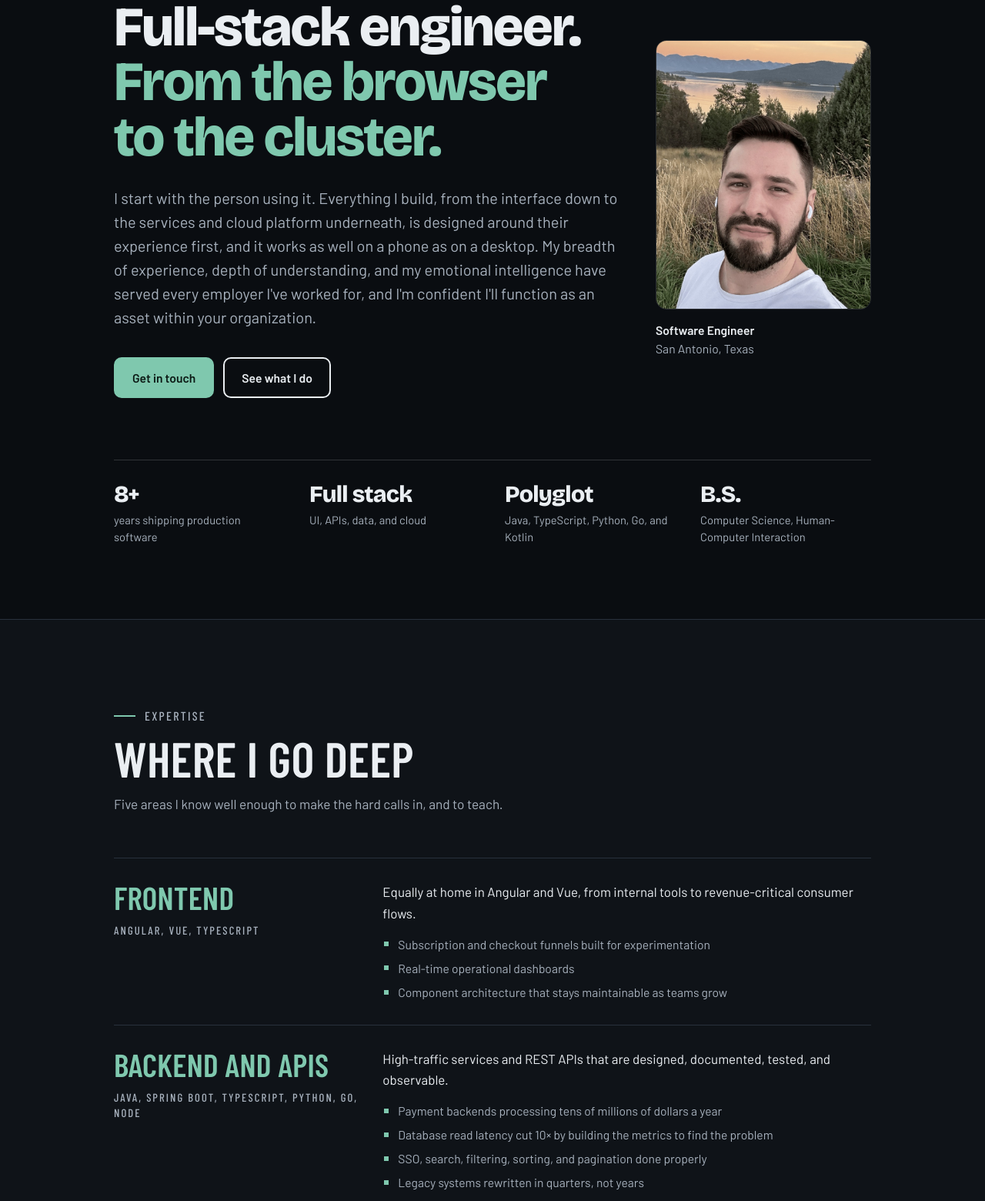
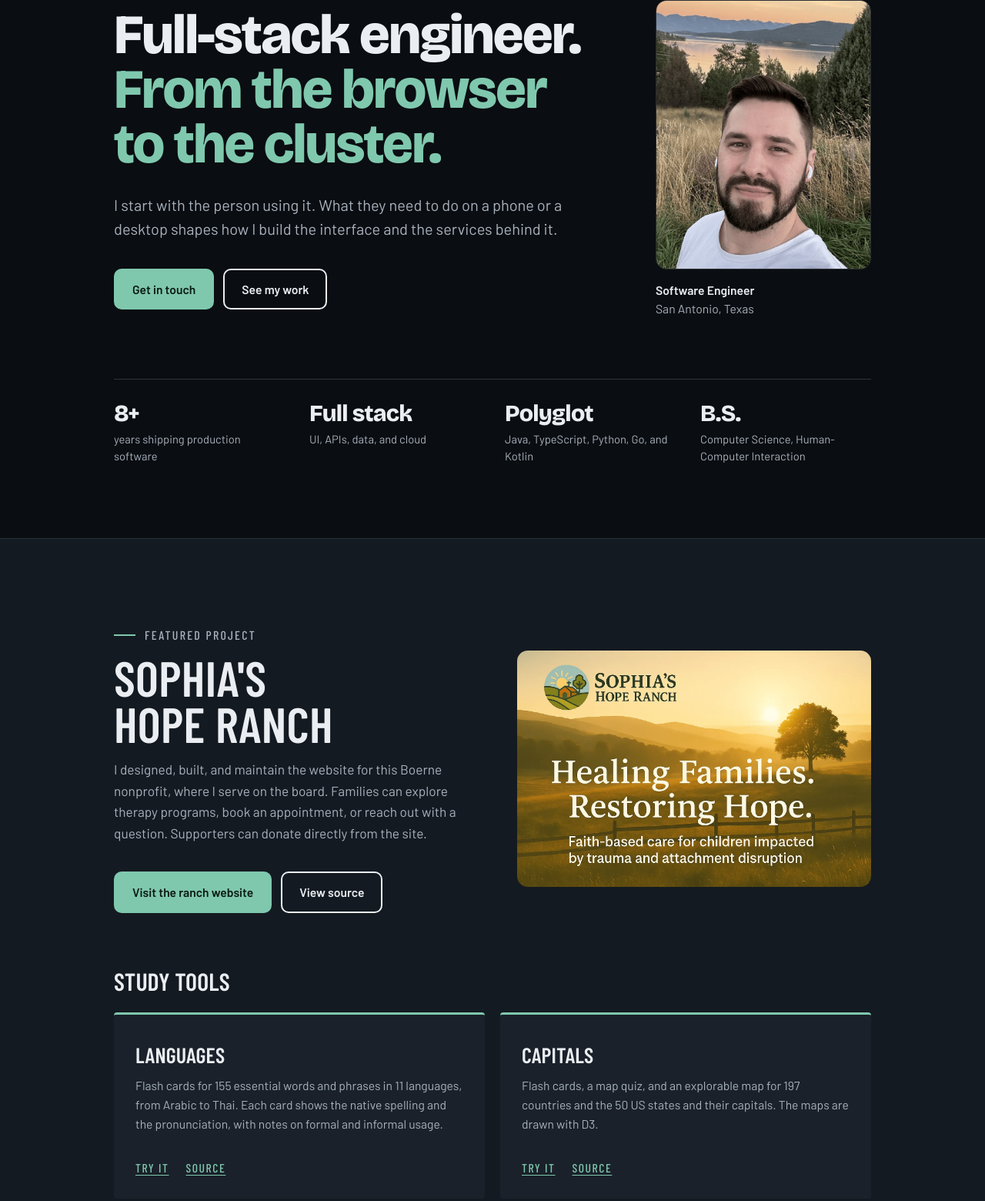
Before and after one commit to alex-schultz/akschultz, a plain HTML site: page index.html in a window 1280 px wide. Shown: the part 181-1741 px from the top of the page at 77% size. Drawn offline with nearby package versions, Linux system fonts and the light colour scheme.

Commit message:
feat: reduce lede, feature SHR

```diff
--- a/index.html
+++ b/index.html
@@ -44,8 +44,8 @@
           <span class="hamburger"></span>
         </button>
         <nav id="nav-menu" aria-label="Sections">
+          <a href="#projects">Projects</a>
           <a href="#expertise">Expertise</a>
-          <a href="#projects">Projects</a>
           <a href="#approach">Approach</a>
           <a href="#testimonials">Testimonials</a>
           <a href="#community">Community</a>
@@ -66,15 +66,12 @@
                 <span class="soft">From the browser to the cluster.</span>
               </h1>
               <p class="lede">
-                I start with the person using it. Everything I build, from the interface down to the
-                services and cloud platform underneath, is designed around their experience first,
-                and it works as well on a phone as on a desktop. My breadth of experience, depth
-                of understanding, and my emotional intelligence have served every employer I've worked for,
-                and I'm confident I'll function as an asset within your organization.
+                I start with the person using it. What they need to do on a phone or a desktop
+                shapes how I build the interface and the services behind it.
               </p>
               <div class="actions">
                 <a class="btn primary" href="mailto:SchultzAlex@icloud.com">Get in touch</a>
-                <a class="btn" href="#expertise">See what I do</a>
+                <a class="btn" href="#projects">See my work</a>
               </div>
             </div>
             <div class="hero-aside">
@@ -109,6 +106,55 @@
               <dd>Computer Science, Human-Computer Interaction</dd>
             </div>
           </dl>
+        </div>
+      </section>
+
+      <!-- Projects -->
+      <section id="projects" class="section tinted">
+        <div class="wrap">
+          <div class="featured-project">
+            <header class="section-head">
+              <p class="eyebrow">Featured project</p>
+              <h2>Sophia's Hope Ranch</h2>
+              <p>
+                I designed, built, and maintain the website for this Boerne nonprofit, where I
+                serve on the board. Families can explore therapy programs, book an appointment,
+                or reach out with a question. Supporters can donate directly from the site.
+              </p>
+              <div class="actions">
+                <a class="btn primary" href="https://sophiashoperanch.org/" target="_blank" rel="noopener">Visit the ranch website</a>
+                <a class="btn" href="https://github.com/alex-schultz/sophias-hope-ranch" target="_blank" rel="noopener">View source</a>
+              </div>
+            </header>
+            <img src="assets/sophias-hope-ranch.webp" width="1536" height="1024" loading="lazy"
+              alt="Sophia’s Hope Ranch logo over a sunlit pasture. Healing Families. Restoring Hope." />
+          </div>
+          <h3 class="sub">Study tools</h3>
+          <div class="project-grid">
+            <article class="card">
+              <h4>Languages</h4>
+              <p>
+                Flash cards for 155 essential words and phrases in 11 languages, from Arabic to
+                Thai. Each card shows the native spelling and the pronunciation, with notes on
+                formal and informal usage.
+              </p>
+              <p class="card-links">
+                <a href="https://alex-schultz.github.io/languages/" target="_blank" rel="noopener">Try it</a>
+                <a href="https://github.com/alex-schultz/languages" target="_blank" rel="noopener">Source</a>
+              </p>
+            </article>
+            <article class="card">
+              <h4>Capitals</h4>
+              <p>
+                Flash cards, a map quiz, and an explorable map for 197 countries and the 50 US
+                states and their capitals. The maps are drawn with D3.
+              </p>
+              <p class="card-links">
+                <a href="https://alex-schultz.github.io/capitals/" target="_blank" rel="noopener">Try it</a>
+                <a href="https://github.com/alex-schultz/capitals" target="_blank" rel="noopener">Source</a>
+              </p>
+            </article>
+          </div>
         </div>
       </section>
 
@@ -301,59 +347,6 @@
                 </ul>
               </div>
             </div>
-          </div>
-        </div>
-      </section>
-
-      <!-- Projects -->
-      <section id="projects" class="section tinted">
-        <div class="wrap">
-          <header class="section-head">
-            <p class="eyebrow">Projects</p>
-            <h2>Things you can try</h2>
-            <p>
-              A nonprofit's website and two study tools I built for myself. All three are plain
-              HTML, CSS, and JavaScript, with no build step.
-            </p>
-          </header>
-          <div class="project-grid">
-            <article class="card">
-              <p class="card-kicker">Nonprofit website</p>
-              <h3>Sophia's Hope Ranch</h3>
-              <p>
-                The website for the Boerne nonprofit where I serve on the board. I designed and
-                built it, with online donations, appointment booking, and a contact form.
-              </p>
-              <p class="card-links">
-                <a href="https://sophiashoperanch.org/" target="_blank" rel="noopener">Visit</a>
-                <a href="https://github.com/alex-schultz/sophias-hope-ranch" target="_blank" rel="noopener">Source</a>
-              </p>
-            </article>
-            <article class="card">
-              <p class="card-kicker">Study tool</p>
-              <h3>Languages</h3>
-              <p>
-                Flash cards for 155 essential words and phrases in 11 languages, from Arabic to
-                Thai. Each card shows the native spelling and the pronunciation, with notes on
-                formal and informal usage.
-              </p>
-              <p class="card-links">
-                <a href="https://alex-schultz.github.io/languages/" target="_blank" rel="noopener">Try it</a>
-                <a href="https://github.com/alex-schultz/languages" target="_blank" rel="noopener">Source</a>
-              </p>
-            </article>
-            <article class="card">
-              <p class="card-kicker">Study tool</p>
-              <h3>Capitals</h3>
-              <p>
-                Flash cards, a map quiz, and an explorable map for 197 countries and the 50 US
-                states and their capitals. The maps are drawn with D3.
-              </p>
-              <p class="card-links">
-                <a href="https://alex-schultz.github.io/capitals/" target="_blank" rel="noopener">Try it</a>
-                <a href="https://github.com/alex-schultz/capitals" target="_blank" rel="noopener">Source</a>
-              </p>
-            </article>
           </div>
         </div>
       </section>
@@ -582,7 +575,7 @@
         <div class="wrap">
           <header class="section-head">
             <p class="eyebrow">Contact</p>
-            <h2>Let’s build something good.</h2>
+            <h2>Let’s build something great.</h2>
             <p>
               The best way to reach me is email. I read everything and promptly reply to most of it.
             </p>
--- a/styles.css
+++ b/styles.css
@@ -112,6 +112,7 @@ h2,
 .depth-title h3,
 .sub,
 .card h3,
+.project-grid h4,
 .principles h3,
 .interests dt {
   font-family: var(--font-display);
@@ -303,13 +304,18 @@ h2 {
   gap: 48px;
 }
 
-.portrait {
+.portrait,
+.featured-project img {
   display: block;
   width: 100%;
   height: auto;
+  border-radius: 14px;
+  pointer-events: none;
+}
+
+.portrait {
   aspect-ratio: 4 / 5;
   object-fit: cover;
-  border-radius: 14px;
   border: 1px solid rgb(255 255 255 / 0.14);
 }
 
@@ -517,12 +523,18 @@ h1 .soft {
 }
 
 /* ---------- Cards ---------- */
-.project-grid {
+.featured-project {
   display: grid;
-  grid-template-columns: repeat(3, 1fr);
-  gap: 20px;
+  grid-template-columns: 1fr 1fr;
+  align-items: center;
+  gap: clamp(24px, 5vw, 64px);
+  margin-bottom: clamp(40px, 6vw, 72px);
+}
+.featured-project .section-head {
+  margin-bottom: 0;
 }
 
+.project-grid,
 .community-grid {
   display: grid;
   grid-template-columns: repeat(2, 1fr);
@@ -541,7 +553,8 @@ h1 .soft {
   font-size: 0.92rem;
   color: var(--accent);
 }
-.card h3 {
+.card h3,
+.project-grid h4 {
   margin-top: 10px;
   font-size: 1.75rem;
   line-height: 1.02;
@@ -730,8 +743,8 @@ h1 .soft {
 
 /* ---------- Responsive ---------- */
 @media (max-width: 900px) {
-  .project-grid {
-    grid-template-columns: repeat(2, 1fr);
+  .featured-project {
+    grid-template-columns: 1fr;
   }
   /* footer stacks: note on top, then the two short lines */
   .footer-inner {
@@ -758,7 +771,6 @@ h1 .soft {
     width: 104px;
     aspect-ratio: 1;
     object-position: 50% 42%;
-    border-radius: 12px;
   }
   .hero-meta {
     margin-top: 0;
```
Also changed, not shown: assets/sophias-hope-ranch.webp (added).
